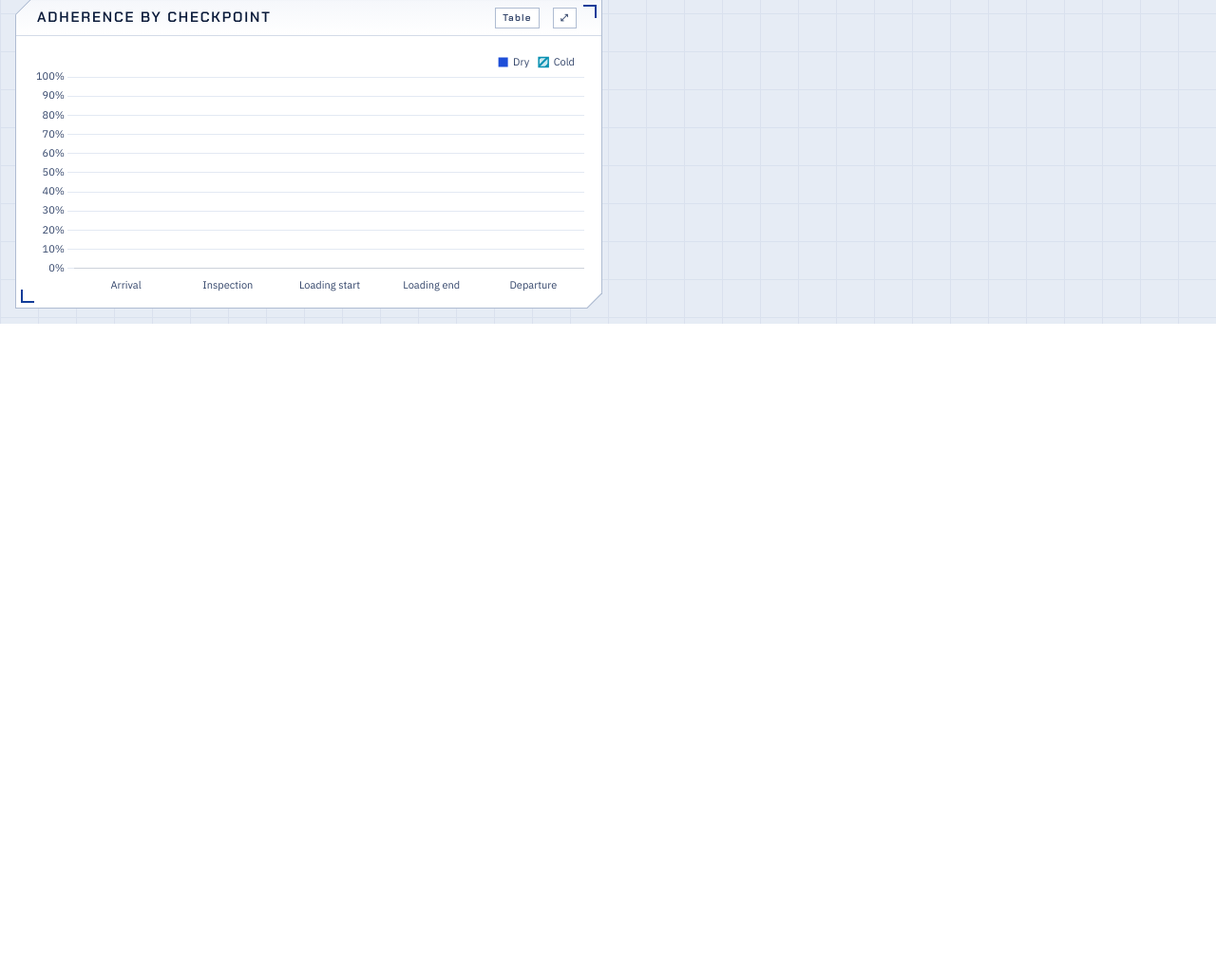
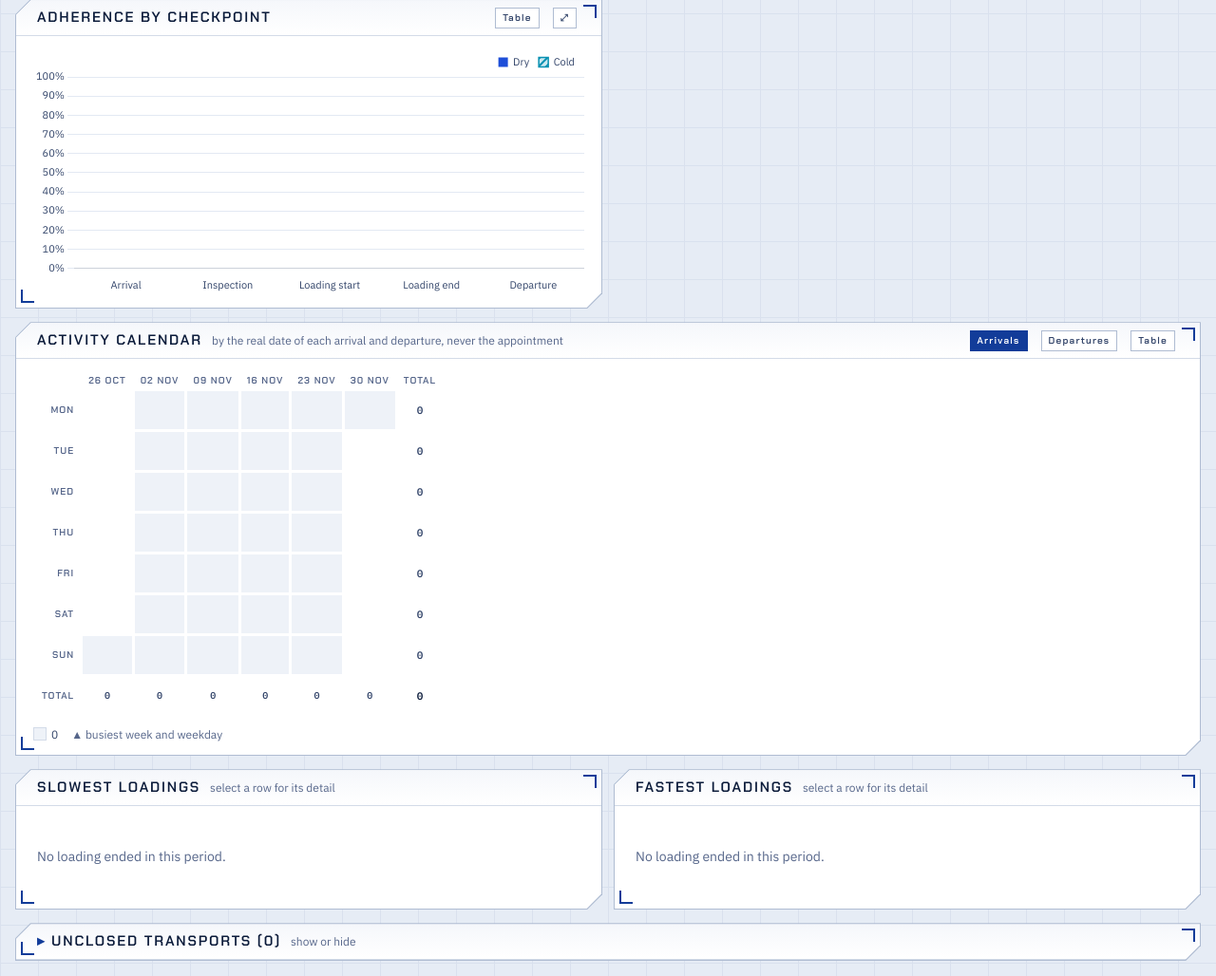
Before and after one commit to rjrnova18-debug/dock-ops-dashboard, a Django app: page /history/ in a window 1280 px wide. Shown: the part 1106-2134 px from the top of the page at 95% size. Before the commit the page ends 1447 px from the top, so only its background shows below. Run offline with Django 5.2, Linux system fonts and the light colour scheme; the visitor is signed in with stand-in values (Sample User, id 1); data that the repository does not hold is empty; some libraries are stand-ins or nearby versions.

Commit message:
feat: add activity calendar, loading extremes, unclosed list and printing to the history

```diff
--- a/history/static/history/history.js
+++ b/history/static/history/history.js
@@ -7,7 +7,8 @@
 
 /* global gettext, interpolate */
 import { CARGO, duration, esc, pad, parseIso } from "../js/format.js";
-import { createCharts, renderCharts } from "./history_charts.js";
+import { createCharts, renderCalendar, renderCalendarRanking, renderCharts } from "./history_charts.js";
+import { renderExtremes, renderUnclosed, setupDetail } from "./history_tables.js";
 
 const $ = (id) => document.getElementById(id);
 const root = $("history");
@@ -97,6 +98,7 @@ function apiQuery(filters, period) {
 
 let latestRequest = 0;
 let controller = null;
+const calendar = { activity: [], metric: "arrivals" };     // switching the metric needs no new request
 
 async function load() {
   const filters = filtersFromInputs();
@@ -146,6 +148,15 @@ function render(summary, filters, period) {
   showMessage(empty ? gettext("Nothing was recorded in this period. The history only covers what the system has recorded.") : "", "info");
   renderTiles(summary, visible);
   renderCharts(summary, visible);
+  calendar.activity = summary.activity;
+  drawCalendar();
+  renderExtremes(summary);
+  renderUnclosed(summary.unclosed);
+}
+
+function drawCalendar() {
+  renderCalendar($("calendar"), calendar.activity, calendar.metric, WEEK_START);
+  renderCalendarRanking($("calendarRanking"), calendar.activity, calendar.metric, WEEK_START);
 }
 
 /** "November 2026 · all cargo types · grouped by week" */
@@ -201,6 +212,22 @@ for (const input of [inputs.week, inputs.month, inputs.year, inputs.start, input
   input.addEventListener("change", load);
 }
 $("printButton").addEventListener("click", () => window.print());
+// A printed page shows every table in full, the unclosed list included.
+let unclosedWasOpen = false;
+addEventListener("beforeprint", () => { unclosedWasOpen = $("unclosedPanel").open; $("unclosedPanel").open = true; });
+addEventListener("afterprint", () => { $("unclosedPanel").open = unclosedWasOpen; });
+document.querySelectorAll("[data-metric]").forEach((button) => button.addEventListener("click", () => {
+  calendar.metric = button.dataset.metric;
+  document.querySelectorAll("[data-metric]").forEach((b) => b.setAttribute("aria-pressed", String(b === button)));
+  drawCalendar();
+}));
+$("calendarAsTable").addEventListener("click", (event) => {
+  const asTable = !$("calendar").hidden;          // the calendar is showing: switch to the tables
+  $("calendar").hidden = asTable;
+  $("calendarRanking").hidden = !asTable;
+  event.currentTarget.setAttribute("aria-pressed", String(asTable));
+});
+setupDetail();
 document.querySelectorAll(".chart-card").forEach((card) => {
   for (const [selector, cls] of [["[data-show-table]", "show-table"], ["[data-widen]", "wide"]]) {
     const button = card.querySelector(selector);
--- a/history/static/history/history_charts.js
+++ b/history/static/history/history_charts.js
@@ -150,3 +150,95 @@ function checkpointTable(summary, visible) {
     ${visible.map((cargo) => `<td>${pct(c.by_cargo_type[cargo])}</td>`).join("")}</tr>`);
   document.getElementById("table-checkpoints").innerHTML = tableHtml(head, rows);
 }
+
+// ------------------------------------------------------------------ Activity calendar
+
+const HEAT = ["#EEF2F8", "#CFDCF5", "#9DB7EA", "#5E86D6", "#23479F"];        // zero is neutral; then one hue, 4 steps
+const HEAT_TEXT = ["#56668A", "#0B1B3A", "#0B1B3A", "#FFFFFF", "#FFFFFF"];
+const DAY_MS = 24 * 60 * 60 * 1000;
+
+const heatStep = (value, max) => (value && max ? Math.min(4, Math.ceil((value / max) * 4)) : 0);
+const addDays = (d, n) => new Date(d.getFullYear(), d.getMonth(), d.getDate() + n);
+const weekdayName = (d) => new Intl.DateTimeFormat(LANG, { weekday: "short" }).format(d);
+const monthName = (d) => new Intl.DateTimeFormat(LANG, { month: "short" }).format(d);
+
+/** The days of the period arranged in weeks (columns) of seven weekdays (rows). */
+function calendarWeeks(activity, weekStart) {
+  const position = (d) => (((d.getDay() + 6) % 7) - weekStart + 7) % 7;      // JavaScript: Sunday = 0
+  const first = parseIso(activity[0].day);
+  const firstWeekStart = addDays(first, -position(first));
+  const weeks = [];
+  for (const entry of activity) {
+    const day = parseIso(entry.day);
+    const index = Math.floor(Math.round((day - firstWeekStart) / DAY_MS) / 7);
+    weeks[index] ??= { start: addDays(firstWeekStart, index * 7), days: Array(7).fill(null) };
+    weeks[index].days[position(day)] = entry;
+  }
+  return { weeks, firstWeekStart };
+}
+
+const busiestIndex = (values) => (Math.max(...values) > 0 ? values.indexOf(Math.max(...values)) : -1);
+
+/**
+ * The activity calendar (rule H5): for every day of the period, how many transports
+ * actually arrived or departed, by the real date, never by the appointment.
+ * Switching between arrivals and departures only redraws: no new request.
+ */
+export function renderCalendar(container, activity, metric, weekStart) {
+  if (!activity.length) {
+    container.innerHTML = `<p class="empty-note">${esc(gettext("No days in this period."))}</p>`;
+    return;
+  }
+  const { weeks, firstWeekStart } = calendarWeeks(activity, weekStart);
+  const value = (entry) => (entry ? entry[metric] : 0);
+  const max = Math.max(...activity.map((entry) => entry[metric]));
+  const weekTotals = weeks.map((week) => week.days.reduce((sum, entry) => sum + value(entry), 0));
+  const weekdayTotals = [0, 1, 2, 3, 4, 5, 6].map((i) => weeks.reduce((sum, week) => sum + value(week.days[i]), 0));
+  const [topWeek, topWeekday] = [busiestIndex(weekTotals), busiestIndex(weekdayTotals)];
+  const cell = weeks.length <= 12 ? 40 : weeks.length <= 27 ? 26 : 16;
+  const showNumbers = cell >= 26;
+
+  const weekLabel = (week) => {
+    if (weeks.length <= 12) return `${pad(week.start.getDate())} ${monthName(week.start)}`;
+    // Long periods: name a month only on the week that holds its first day.
+    const first = week.days.find((entry) => entry && parseIso(entry.day).getDate() === 1);
+    return first ? monthName(parseIso(first.day)) : "";
+  };
+  const dayCell = (entry) => {
+    if (!entry) return `<td class="out"></td>`;
+    const step = heatStep(entry[metric], max);
+    const title = `${new Intl.DateTimeFormat(LANG, { weekday: "short", day: "numeric", month: "short" }).format(parseIso(entry.day))} · `
+      + interpolate(gettext("%(arrivals)s arrived, %(departures)s departed"), entry, true);
+    return `<td style="--h:${HEAT[step]};--ht:${HEAT_TEXT[step]}" title="${esc(title)}" aria-label="${esc(title)}">${showNumbers && entry[metric] ? entry[metric] : ""}</td>`;
+  };
+
+  const head = `<tr><th></th>${weeks.map((week, i) => `<th scope="col" class="${i === topWeek ? "top" : ""}">${esc(weekLabel(week))}</th>`).join("")}<th>${esc(gettext("Total"))}</th></tr>`;
+  const body = [0, 1, 2, 3, 4, 5, 6].map((i) => `<tr><th scope="row" class="${i === topWeekday ? "top" : ""}">${esc(weekdayName(addDays(firstWeekStart, i)))}</th>
+    ${weeks.map((week) => dayCell(week.days[i])).join("")}<td class="sum ${i === topWeekday ? "top" : ""}">${weekdayTotals[i]}</td></tr>`).join("");
+  const foot = `<tr><th scope="row">${esc(gettext("Total"))}</th>${weekTotals.map((total, i) => `<td class="sum ${i === topWeek ? "top" : ""}">${total}</td>`).join("")}
+    <td class="sum grand">${weekTotals.reduce((a, b) => a + b, 0)}</td></tr>`;
+
+  const steps = [1, 2, 3, 4].map((k) => [Math.floor(((k - 1) * max) / 4) + 1, Math.floor((k * max) / 4), k])
+    .filter(([low, high]) => low <= high);
+  const legend = `<div class="heat-legend"><span><i style="--h:${HEAT[0]}"></i>0</span>${steps.map(([low, high, k]) =>
+    `<span><i style="--h:${HEAT[k]}"></i>${low === high ? low : `${low}–${high}`}</span>`).join("")}
+    <span class="sub">${esc(gettext("▲ busiest week and weekday"))}</span></div>`;
+
+  container.innerHTML = `<div class="heat-wrap"><table class="heat" style="--cell:${cell}px"><thead>${head}</thead><tbody>${body}</tbody><tfoot>${foot}</tfoot></table></div>${legend}`;
+}
+
+/** The calendar as tables: weeks from most to least active, totals by weekday, the ten busiest days. */
+export function renderCalendarRanking(container, activity, metric, weekStart) {
+  if (!activity.length) { container.innerHTML = ""; return; }
+  const { weeks, firstWeekStart } = calendarWeeks(activity, weekStart);
+  const total = (entries) => entries.reduce((sum, entry) => sum + (entry ? entry[metric] : 0), 0);
+  const weekRows = weeks.map((week) => ({ label: `${pad(week.start.getDate())} ${monthName(week.start)} ${week.start.getFullYear()}`, total: total(week.days) }))
+    .sort((a, b) => b.total - a.total);
+  const weekdayRows = [0, 1, 2, 3, 4, 5, 6].map((i) => ({ label: weekdayName(addDays(firstWeekStart, i)), total: total(weeks.map((w) => w.days[i])) }));
+  const busiest = [...activity].sort((a, b) => b[metric] - a[metric]).slice(0, 10)
+    .map((entry) => ({ label: new Intl.DateTimeFormat(LANG, { weekday: "short", day: "numeric", month: "short", year: "numeric" }).format(parseIso(entry.day)), total: entry[metric] }));
+  const block = (title, first, rows) => `<div><h4 class="hlabel">${esc(title)}</h4>${tableHtml([first, gettext("Total")],
+    rows.map((row) => `<tr><td>${esc(row.label)}</td><td><b>${row.total}</b></td></tr>`))}</div>`;
+  container.innerHTML = `<div class="ranking">${block(gettext("Weeks, most active first"), gettext("Week of"), weekRows)}
+    ${block(gettext("By weekday"), gettext("Weekday"), weekdayRows)}${block(gettext("Ten busiest days"), gettext("Day"), busiest)}</div>`;
+}
--- /dev/null
+++ b/history/static/history/history_tables.js
@@ -0,0 +1,96 @@
+// The history's tables: the slowest and fastest loadings, the unclosed transports, and the
+// transport detail that opens from a loading row (a <dialog>: closes with its control,
+// Escape or a click outside).
+
+/* global gettext, interpolate */
+import { CARGO, STATUS, coldChip, dayLabel, duration, esc, isoDay, moment, pad, planVersusActual } from "../js/format.js";
+
+const $ = (id) => document.getElementById(id);
+const dialog = $("overlay");
+let loadings = new Map();          // number -> loading row, for the detail
+let today = null;
+
+const table = (head, rows) =>
+  `<table class="t"><thead><tr>${head.map((h) => `<th>${esc(h)}</th>`).join("")}</tr></thead><tbody>${rows.join("")}</tbody></table>`;
+const day = (iso) => (iso ? dayLabel(iso) : "–");
+
+// ------------------------------------------------------------------ Slowest and fastest loadings (H6)
+
+export function renderExtremes(summary) {
+  today = isoDay(summary.generated_at);
+  loadings = new Map([...summary.slowest_loadings, ...summary.fastest_loadings].map((row) => [row.number, row]));
+  $("slowest").innerHTML = loadingTable(summary.slowest_loadings);
+  $("fastest").innerHTML = loadingTable(summary.fastest_loadings);
+}
+
+function loadingTable(rows) {
+  if (!rows.length) return `<p class="empty-note">${esc(gettext("No loading ended in this period."))}</p>`;
+  const head = [gettext("Transport"), gettext("Cargo type"), gettext("Appointment day"), gettext("Bay"), gettext("Carrier"),
+    gettext("Loading time"), gettext("Cycle time")];
+  return table(head, rows.map((row) => `
+    <tr class="row" tabindex="0" data-loading="${esc(row.number)}"
+        aria-label="${esc(interpolate(gettext("%(number)s. Open detail."), { number: row.number }, true))}">
+      <td><b>${esc(row.number)}</b></td><td>${esc(CARGO[row.cargo_type])}</td><td>${esc(day(row.appointment_day))}</td>
+      <td>${row.bay === null ? "–" : pad(row.bay)}</td><td>${esc(row.carrier)}</td>
+      <td><b>${esc(duration(row.loading_minutes))}</b></td><td>${esc(duration(row.cycle_minutes))}</td></tr>`));
+}
+
+// ------------------------------------------------------------------ Unclosed transports (H7)
+
+export function renderUnclosed(unclosed) {
+  $("unclosedCount").textContent = unclosed.total;
+  if (!unclosed.total) {
+    $("unclosed").innerHTML = `<p class="empty-note">${esc(gettext("None in this period."))}</p>`;
+    return;
+  }
+  const head = [gettext("Transport"), gettext("Appointment day"), gettext("Status"), gettext("Cargo type"), gettext("Carrier"), gettext("Notes")];
+  const rows = unclosed.rows.map((row) => `<tr><td><b>${esc(row.number)}</b></td><td>${esc(day(row.appointment_day))}</td>
+    <td>${esc(STATUS[row.status])}</td><td>${esc(CARGO[row.cargo_type])}</td><td>${esc(row.carrier)}</td><td>${esc(row.notes)}</td></tr>`);
+  const more = unclosed.total > unclosed.rows.length
+    ? `<p class="sub">${esc(interpolate(gettext("Showing the oldest %(shown)s of %(total)s."), { shown: unclosed.rows.length, total: unclosed.total }, true))}</p>`
+    : "";
+  $("unclosed").innerHTML = table(head, rows) + more;
+}
+
+// ------------------------------------------------------------------ Transport detail
+
+export function setupDetail() {
+  const open = (target) => {
+    const row = target.closest?.("[data-loading]");
+    if (row) openDetail(row.dataset.loading);
+  };
+  document.addEventListener("click", (event) => open(event.target));
+  document.addEventListener("keydown", (event) => {
+    if ((event.key === "Enter" || event.key === " ") && event.target.matches?.("[data-loading]")) {
+      event.preventDefault();
+      open(event.target);
+    }
+  });
+  dialog.addEventListener("click", (event) => {
+    if (event.target === dialog || event.target.closest(".x")) dialog.close();
+  });
+}
+
+function openDetail(number) {
+  const row = loadings.get(number);
+  if (!row) return;
+  const field = (label, value) => `<div><div class="k">${esc(label)}</div><div class="v">${esc(value || "–")}</div></div>`;
+  const d = row.detail;
+  dialog.innerHTML = `
+    <div class="dh"><h3 id="overlayTitle">${esc(row.number)}</h3>${coldChip(row.cargo_type)}
+      <button class="x" type="button" aria-label="${esc(gettext("Close"))}">✕</button></div>
+    <div class="dbody">
+      <div class="dsec"><h4>${esc(gettext("Summary"))}</h4><div class="dgrid">
+        ${field(gettext("Cargo type"), CARGO[row.cargo_type])}${field(gettext("Appointment day"), day(row.appointment_day))}
+        ${field(gettext("Bay"), row.bay === null ? "" : pad(row.bay))}${field(gettext("Carrier"), row.carrier)}
+        ${field(gettext("Loading start"), moment(row.loading_started_at, today))}${field(gettext("Loading end"), moment(row.loading_ended_at, today))}
+        ${field(gettext("Loading time"), duration(row.loading_minutes))}${field(gettext("Cycle time"), duration(row.cycle_minutes))}
+      </div></div>
+      <div class="dsec"><h4>${esc(gettext("Plan versus actual"))}</h4>${planVersusActual(d.checkpoints, today)}</div>
+      <div class="dsec"><h4>${esc(gettext("Transport data"))}</h4><div class="dgrid">
+        ${field(gettext("Planner"), d.planner)}${field(gettext("Destination"), d.destination)}
+        ${field(gettext("Booking reference"), d.booking_ref)}${field(gettext("Seal number"), d.seal_number)}
+      </div></div>
+    </div>`;
+  dialog.showModal();
+}
--- a/history/templates/history/history.html
+++ b/history/templates/history/history.html
@@ -94,8 +94,58 @@
       </article>
       {% endfor %}
     </section>
+
+    <section class="panel cut" aria-labelledby="h-calendar">
+      <div class="in cut">
+        <div class="ph">
+          <h2 id="h-calendar">{% translate "Activity calendar" %}</h2>
+          <span class="sub">{% translate "by the real date of each arrival and departure, never the appointment" %}</span>
+          <div class="meta no-print">
+            <button class="expand" type="button" data-metric="arrivals" aria-pressed="true">{% translate "Arrivals" %}</button>
+            <button class="expand" type="button" data-metric="departures" aria-pressed="false">{% translate "Departures" %}</button>
+            <button class="expand" type="button" id="calendarAsTable" aria-pressed="false">{% translate "Table" %}</button>
+          </div>
+        </div>
+        <div class="pb">
+          <div id="calendar"></div>
+          <div id="calendarRanking" hidden></div>
+        </div>
+      </div>
+    </section>
+
+    <section class="extremes">
+      <article class="panel cut" aria-labelledby="h-slowest">
+        <div class="in cut">
+          <div class="ph"><h2 id="h-slowest">{% translate "Slowest loadings" %}</h2><span class="sub">{% translate "select a row for its detail" %}</span></div>
+          <div class="pb" id="slowest"></div>
+        </div>
+      </article>
+      <article class="panel cut" aria-labelledby="h-fastest">
+        <div class="in cut">
+          <div class="ph"><h2 id="h-fastest">{% translate "Fastest loadings" %}</h2><span class="sub">{% translate "select a row for its detail" %}</span></div>
+          <div class="pb" id="fastest"></div>
+        </div>
+      </article>
+    </section>
+
+    <section class="panel cut" aria-labelledby="h-unclosed">
+      <div class="in cut">
+        <details id="unclosedPanel">
+          <summary class="ph">
+            <h2 id="h-unclosed">{% translate "Unclosed transports" %} (<span id="unclosedCount">0</span>)</h2>
+            <span class="sub no-print">{% translate "show or hide" %}</span>
+          </summary>
+          <div class="pb">
+            <p class="sub">{% translate "Transports with an appointment in this period that were never dispatched and are too old to be a carryover. The live board no longer shows them; they are almost always records nobody closed." %}</p>
+            <div id="unclosed"></div>
+          </div>
+        </details>
+      </div>
+    </section>
   </div>
 </main>
+
+<dialog class="overlay cut" id="overlay" aria-labelledby="overlayTitle"></dialog>
 {% endblock %}
 
 {% block scripts %}
--- a/static/css/mecha.css
+++ b/static/css/mecha.css
@@ -282,6 +282,28 @@ body.page { min-height: 100vh; }
 .chart-card.show-table .chart-table { display: block; }
 .expand[aria-pressed="true"] { background: var(--navy-2); color: #fff; border-color: var(--navy-2); }
 @media (max-width: 520px) { .hist-charts { grid-template-columns: minmax(0, 1fr); } }
+.heat-wrap { overflow-x: auto; }
+table.heat { border-collapse: separate; border-spacing: 3px; }
+table.heat th { font: 600 10px/1.2 var(--f-display); letter-spacing: .1em; text-transform: uppercase; color: var(--ink-3); padding: 2px 6px; white-space: nowrap; text-align: center; }
+table.heat tbody th, table.heat tfoot th { text-align: right; }
+table.heat td { width: var(--cell); min-width: var(--cell); height: var(--cell); background: var(--h); color: var(--ht); text-align: center; font: 600 11px/1 var(--f-mono); }
+table.heat td.out { background: transparent; }
+table.heat td.sum { width: auto; background: none; color: var(--ink-2); padding: 0 1px; font-size: 10px; }
+table.heat td.sum:last-child { padding: 0 8px; font-size: 11px; }
+table.heat td.grand { color: var(--ink); font-weight: 700; }
+table.heat .top { color: var(--navy-2); font-weight: 700; }
+table.heat .top::after { content: " ▲"; }
+.heat-legend { display: flex; flex-wrap: wrap; align-items: center; gap: 8px 14px; margin-top: 10px; font-size: 12px; color: var(--ink-2); }
+.heat-legend i { display: inline-block; width: 14px; height: 14px; margin-right: 5px; vertical-align: -2px; background: var(--h); border: 1px solid var(--seam); }
+.ranking { display: flex; flex-wrap: wrap; gap: 18px; }
+.ranking > div { flex: 1; min-width: 220px; }
+.ranking h4 { margin: 0 0 6px; }
+.extremes { display: grid; grid-template-columns: repeat(auto-fit, minmax(520px, 1fr)); gap: 12px; }
+@media (max-width: 600px) { .extremes { grid-template-columns: minmax(0, 1fr); } }
+#unclosedPanel > summary { cursor: pointer; list-style: none; }
+#unclosedPanel > summary::-webkit-details-marker { display: none; }
+#unclosedPanel > summary h2::before { content: "▸ "; color: var(--navy-2); }
+#unclosedPanel[open] > summary h2::before { content: "▾ "; }
 
 /* ---------- printing: the content, whole, in colour ---------- */
 @media print {
--- a/static/js/format.js
+++ b/static/js/format.js
@@ -106,3 +106,19 @@ export const badge = (outcome) =>
   `<span class="badge ${esc(outcome)}">${OUTCOME_ICON[outcome] ?? ""} ${esc(OUTCOME[outcome] ?? outcome)}</span>`;
 
 export const coldChip = (cargo) => (cargo === "cold" ? `<span class="chip-cold">◆ ${esc(gettext("Cold"))}</span>` : "");
+
+/**
+ * The "plan versus actual" table of a transport detail (the same on every screen): one
+ * line per checkpoint with expected, actual and the outcome badge. Inspection has no plan
+ * of its own, so it shows its deadline ("by 10:20").
+ */
+export function planVersusActual(checkpoints, todayIso) {
+  const rows = checkpoints.map((c) => {
+    const expected = c.checkpoint === "inspection"
+      ? (c.deadline ? interpolate(gettext("by %(time)s"), { time: hhmm(c.deadline) }, true) : "–")
+      : moment(c.expected, todayIso);
+    return `<tr><td>${esc(CHECKPOINT[c.checkpoint])}</td><td>${esc(expected)}</td><td>${esc(moment(c.actual, todayIso))}</td><td>${badge(c.outcome)}</td></tr>`;
+  }).join("");
+  const head = [gettext("Checkpoint"), gettext("Expected"), gettext("Actual"), gettext("Outcome")];
+  return `<table class="t"><thead><tr>${head.map((h) => `<th>${esc(h)}</th>`).join("")}</tr></thead><tbody>${rows}</tbody></table>`;
+}
```
Also changed, not shown: board/static/board/overlays.js (+2 -9 lines).
